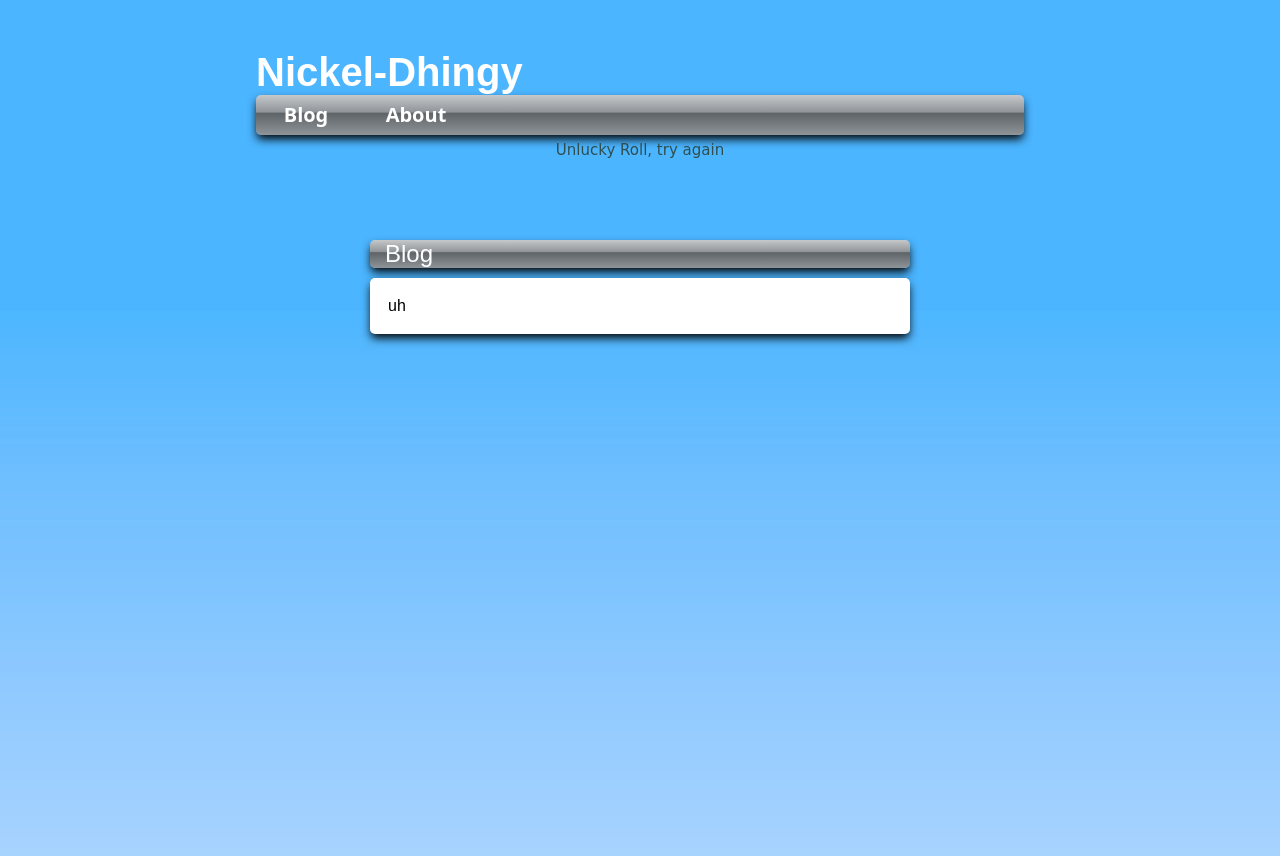
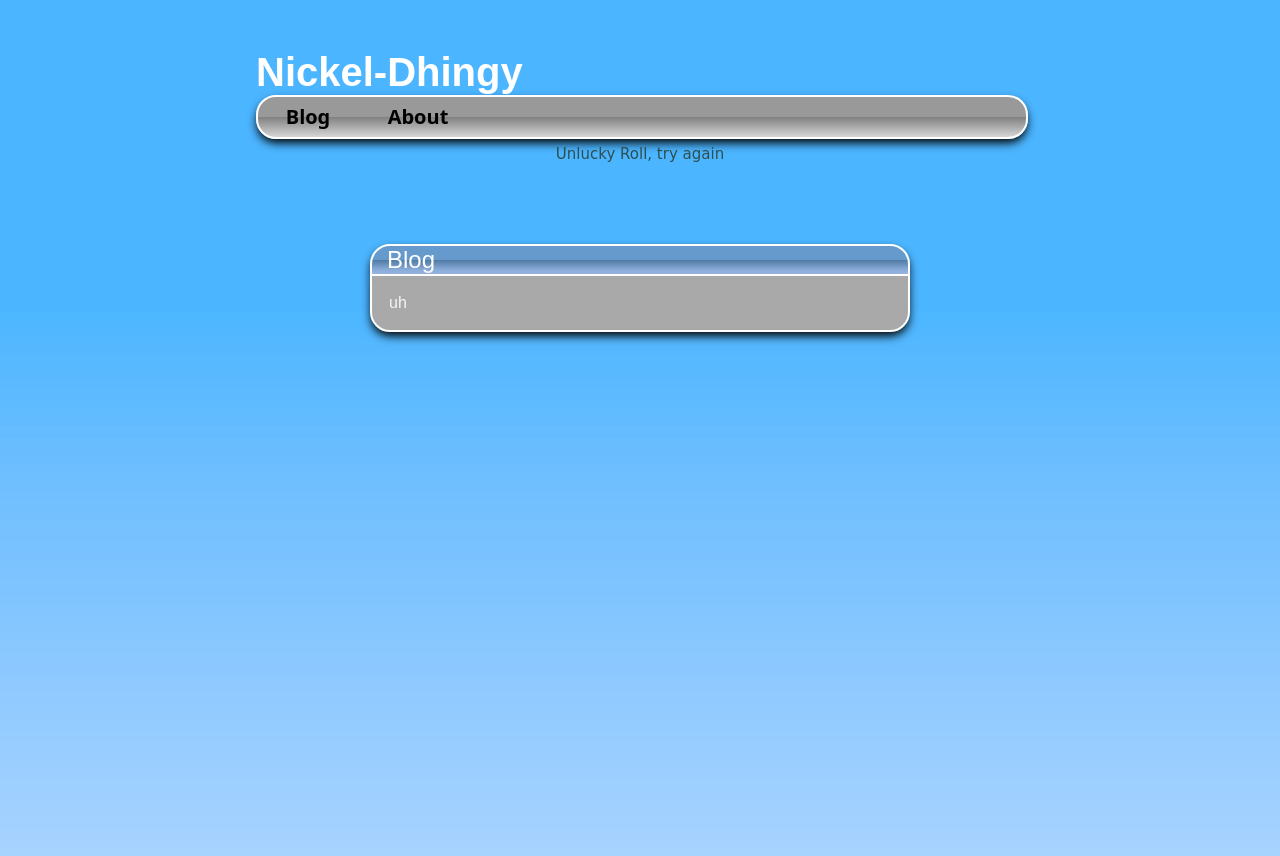
Before and after one commit to PiSquaredx3/Nickel-Dhingy, a Jekyll site: the page built from blog.md, in a window 1280 px wide. Shown: the top 856 px of the page. Built offline with Jekyll 4.4.1, drawn with Linux system fonts in a browser that asks for light colours.

Commit message:
Update style.css

```diff
--- a/assets/style.css
+++ b/assets/style.css
@@ -61,14 +61,14 @@
 
         margin-left: 20%;
         width: 60%;
-        background: linear-gradient(to bottom, #c5c7c9 1%, #8f9498 43%, #5e6368 45%, #8f9498 100%);
+        background: linear-gradient(to bottom, #999999 49%, #808080 50%, #d6d6d6 100%);
 
         color: black;
         height: 40px;
         text-align: center;
         text-indent: 10px;
-        border-radius: 5px;
-
+        border-radius: 20px;
+        border: white solid 2px;
         display: flex;
         max-width: 1200px;
         line-height: 50px;
@@ -78,7 +78,7 @@
 
 
 
-        #navbar {
+         #navbar {
     font-family: Copperplate, Papyrus, fantasy;
     border-radius: 10px;
     background: transparent;
@@ -95,8 +95,9 @@
 }
 
 
+
         #navbar a {
-            color: white;
+            color: black;
             text-decoration: none;
             margin: 0 10px;
             font-weight: bold;
@@ -105,7 +106,7 @@
         }
 
 
-        #navbar:hover {
+        #navbar:hover{
             color: darkslategray;
              transform: scale(1.3);
             transition: transform 0.12s ease;
@@ -131,26 +132,29 @@
 
         #newstitle, #sutitle, #thingofthenowheader, #blogheader {
             width: 100%;
-            background: linear-gradient(to bottom, #c5c7c9 1%, #8f9498 43%, #5e6368 45%, #8f9498 100%);            text-indent: 15px;
-
+            background: linear-gradient(to bottom, #6699cc 49%, #507aa3 50%, #a3c2f0 100%);
+            text-indent: 15px;
             font-size: 24px;
-            border-radius: 5px;
-
+            border: solid white 2px;
+            border-top-left-radius: 20px;
+            border-top-right-radius: 20px;
             box-shadow: black 0px 5px 10px -1px;
             color: #ffffff;
         }
 
         #newscontent, #sucontent, #thingofthenow, #blog {
-            margin-top: 10px;
+            margin-top: -2px;
             width: 100%;
-            background: #ffffff;
+            background: darkgray;
             padding: 2px;
-            border: solid transparent 1px;
+            border: solid white 2px;
             text-align: left;
             font-size: 16px;
             text-indent: 15px;
-            border-radius: 5px;
-            box-shadow: 0px 5px 10px -1px;
+            border-bottom-left-radius: 20px;
+            border-bottom-right-radius: 20px;
+            color: whitesmoke;
+            box-shadow: black 0px 5px 10px -1px;
         }
 
 
```
